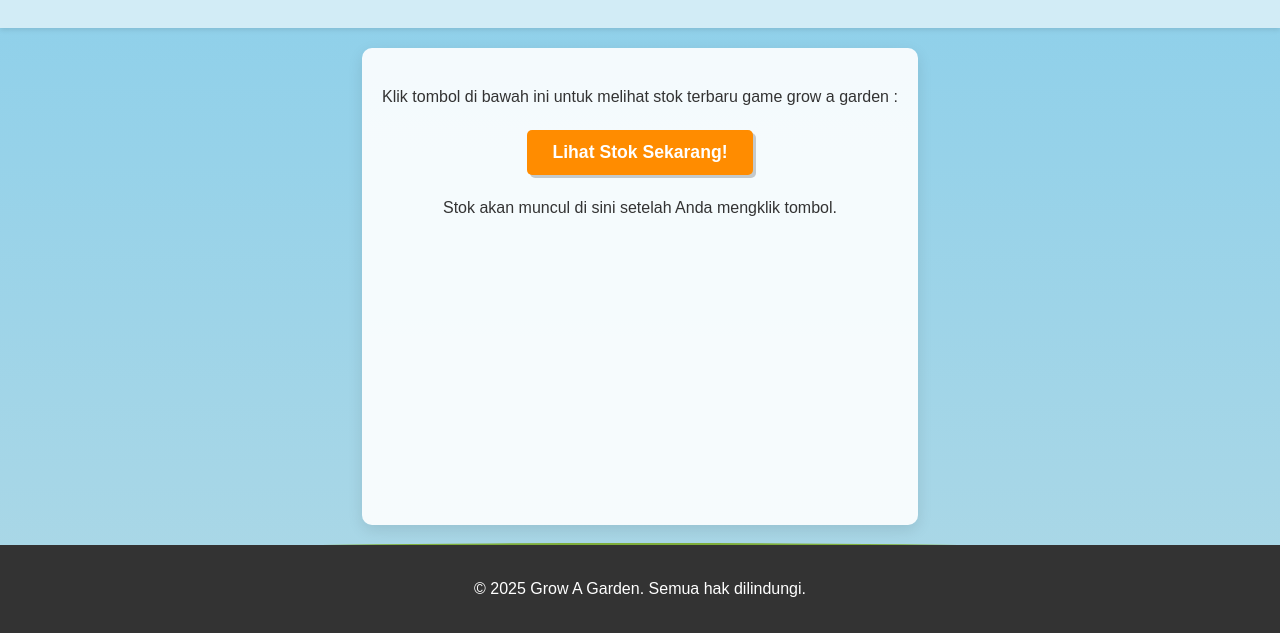
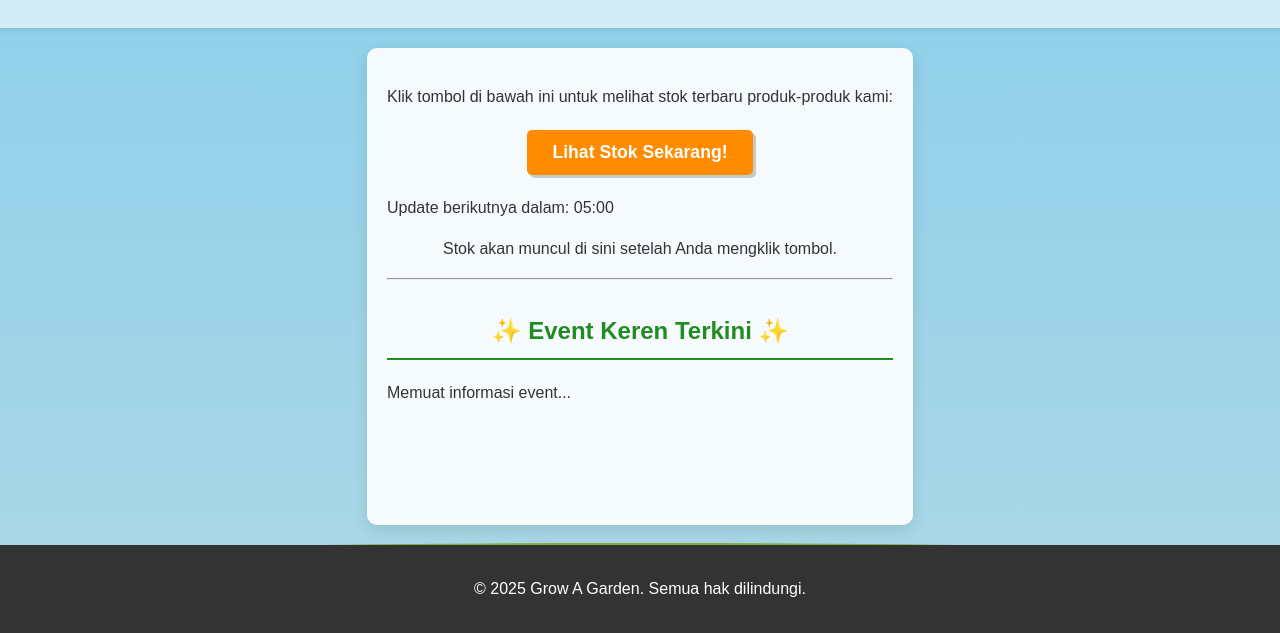
Before and after one commit to gibranadzhar/GROW-A-GARDEN-STOCK, a plain HTML site: page public/index.html in a window 1280 px wide. Shown: the part 167-800 px from the top of the page. Drawn offline with Linux system fonts and the light colour scheme.

Commit message:
Update index.html

```diff
--- a/public/index.html
+++ b/public/index.html
@@ -10,15 +10,26 @@
     <header>
         <h1>Daftar Stok Produk</h1>
         <div class="logo-text">GROW A GARDEN</div>
-        <div class="by-text">BY GIBRAN</div> </header>
+        <div class="by-text">BY GIBRAN</div>
+    </header>
 
     <main>
-        <p>Klik tombol di bawah ini untuk melihat stok terbaru game grow a garden :</p>
+        <p>Klik tombol di bawah ini untuk melihat stok terbaru produk-produk kami:</p>
 
         <button id="loadStockButton" class="themed-button">Lihat Stok Sekarang!</button>
 
+        <div id="countdownTimer" class="countdown-text">
+            Update berikutnya dalam: 05:00
+        </div>
+
         <div id="stockList">
             <p>Stok akan muncul di sini setelah Anda mengklik tombol.</p>
+        </div>
+
+        <hr>
+        <h2 class="event-title">✨ Event Keren Terkini ✨</h2>
+        <div id="eventList">
+            <p>Memuat informasi event...</p>
         </div>
     </main>
 
```
